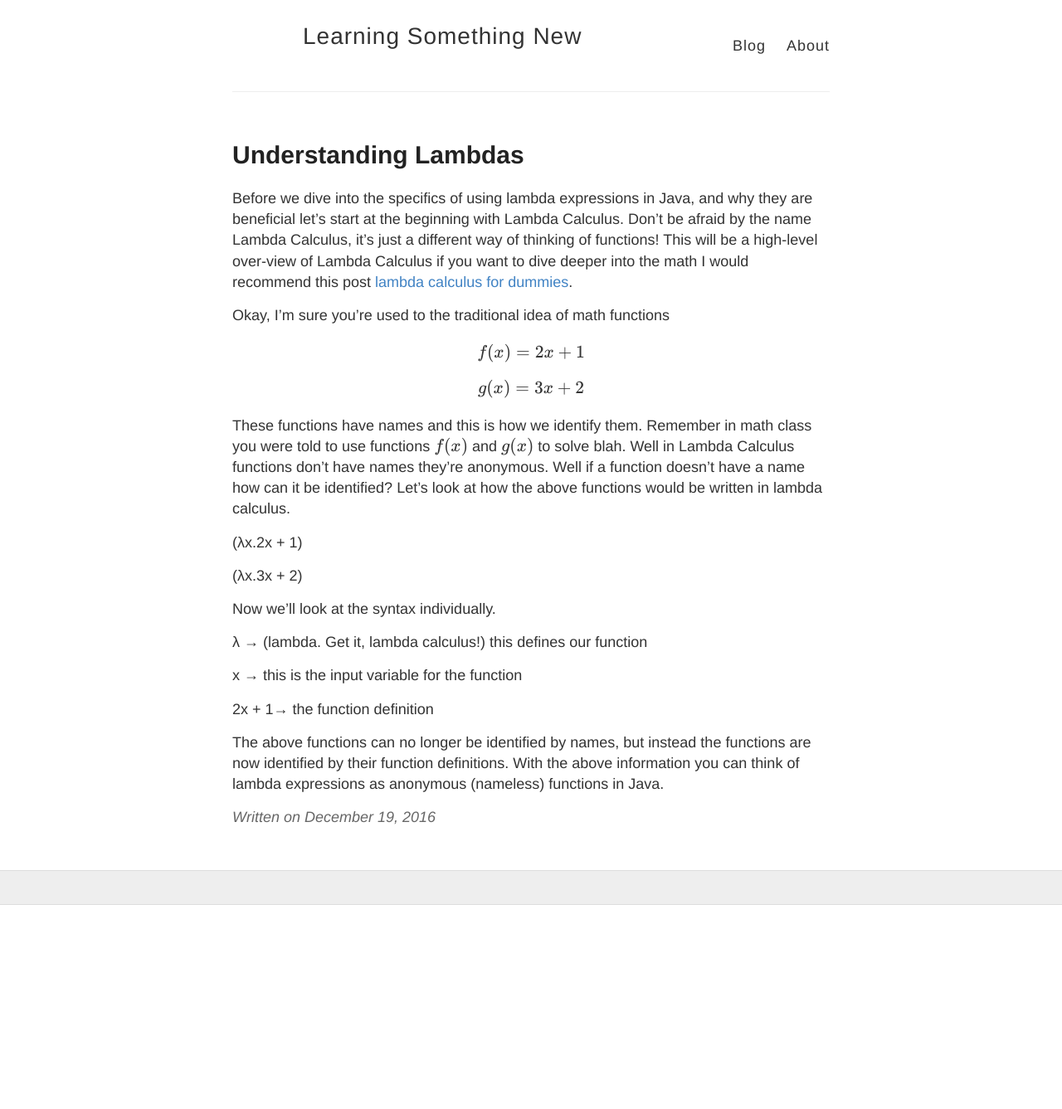
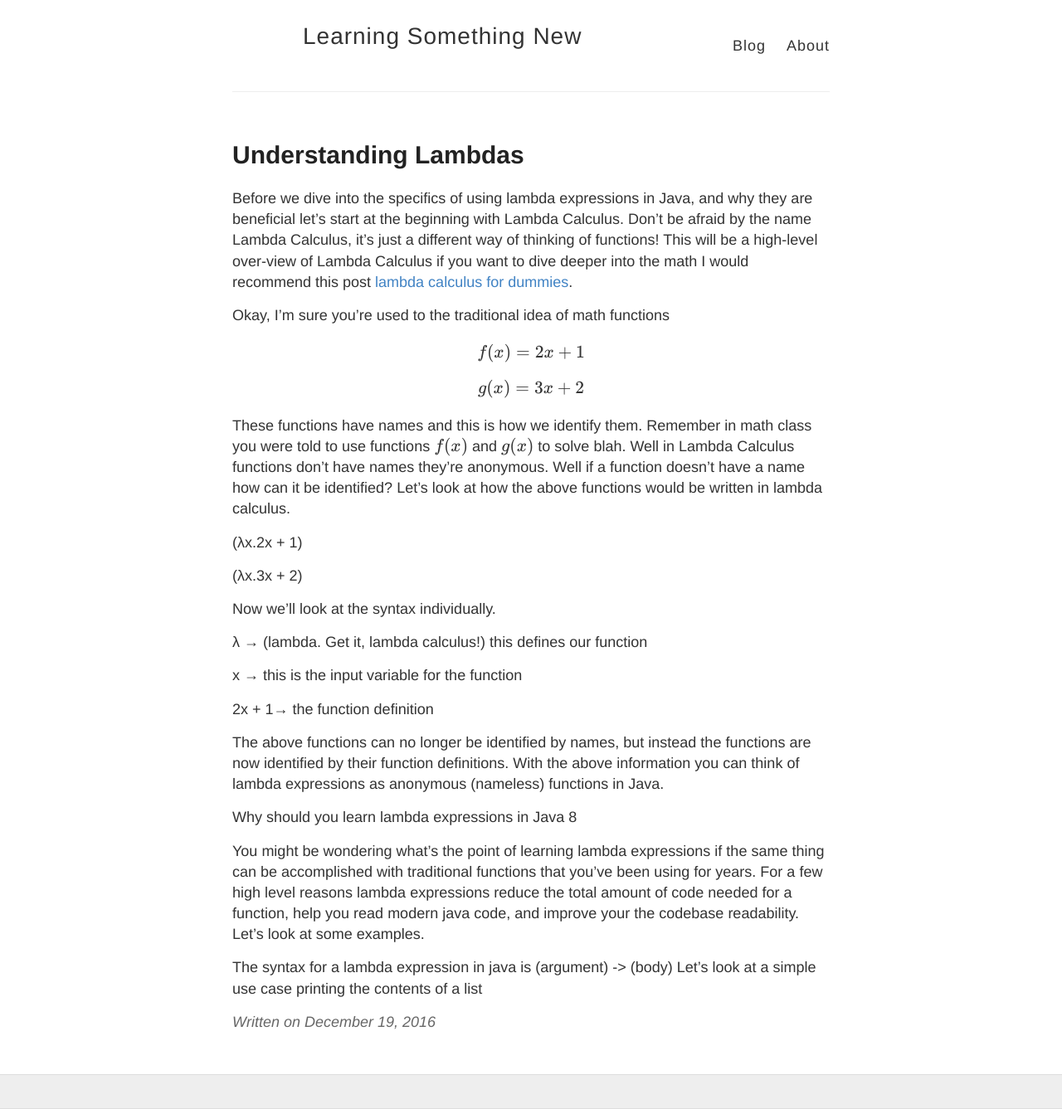
Before and after one commit to msaldivar/msaldivar.github.io, a Jekyll site: the page built from _posts/2016-12-19-learning-lambdas.md, in a window 1280 px wide. Shown: the whole page at 83% size. Built offline with Jekyll 4.4.1, drawn with Linux system fonts in a browser that asks for light colours; formulas are drawn with MathJax 3; before the commit the page ends 1091 px from its top, so only the background shows below that.

Commit message:
post change

```diff
--- a/_layouts/post.html
+++ b/_layouts/post.html
@@ -2,6 +2,11 @@
 layout: default
 ---
 
+<head>
+    <script type="text/javascript" async
+      src="https://cdn.mathjax.org/mathjax/latest/MathJax.js?config=TeX-MML-AM_CHTML">
+    </script>
+</head>
 <article class="post">
   <h1>{{ page.title }}</h1>
 
--- a/_posts/2016-12-19-learning-lambdas.md
+++ b/_posts/2016-12-19-learning-lambdas.md
@@ -28,3 +28,11 @@
 2x + 1→ the function definition
 
 The above functions can no longer be identified by names, but instead the functions are now identified by their function definitions. With the above information you can think of lambda expressions as anonymous (nameless) functions in Java.
+
+Why should you learn lambda expressions in Java 8
+
+You might be wondering what’s the point of learning lambda expressions if the same thing can be accomplished with traditional functions that you’ve been using for years. For a few high level reasons lambda expressions reduce the total amount of code needed for a function, help you read modern java code, and improve your the codebase readability. Let’s look at some examples.
+
+
+The syntax for a lambda expression in java is (argument) -> (body)
+Let’s look at a simple use case printing the contents of a list
```
